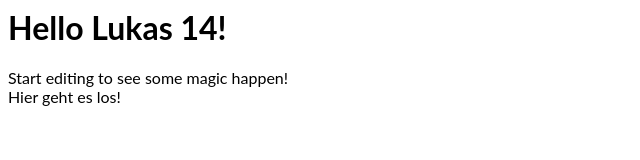
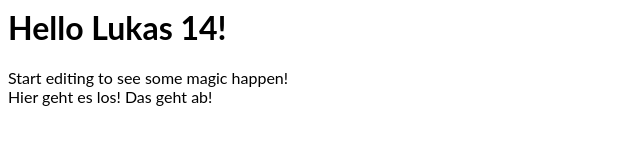
Before and after one commit to lukw4l/teamEcho, an Angular app: page / in a window 1280 px wide. Shown: the top 160 px of the page, without its empty margins (0-640 px from the left). Built offline with nearby package versions, Linux system fonts and the light colour scheme.

Commit message:
1 file modified

```diff
--- a/src/app/app.component.html
+++ b/src/app/app.component.html
@@ -2,5 +2,5 @@
 <p>
   Start editing to see some magic happen!
   <br>
-  Hier geht es los!
+  Hier geht es los! Das geht ab!
 </p>
```
